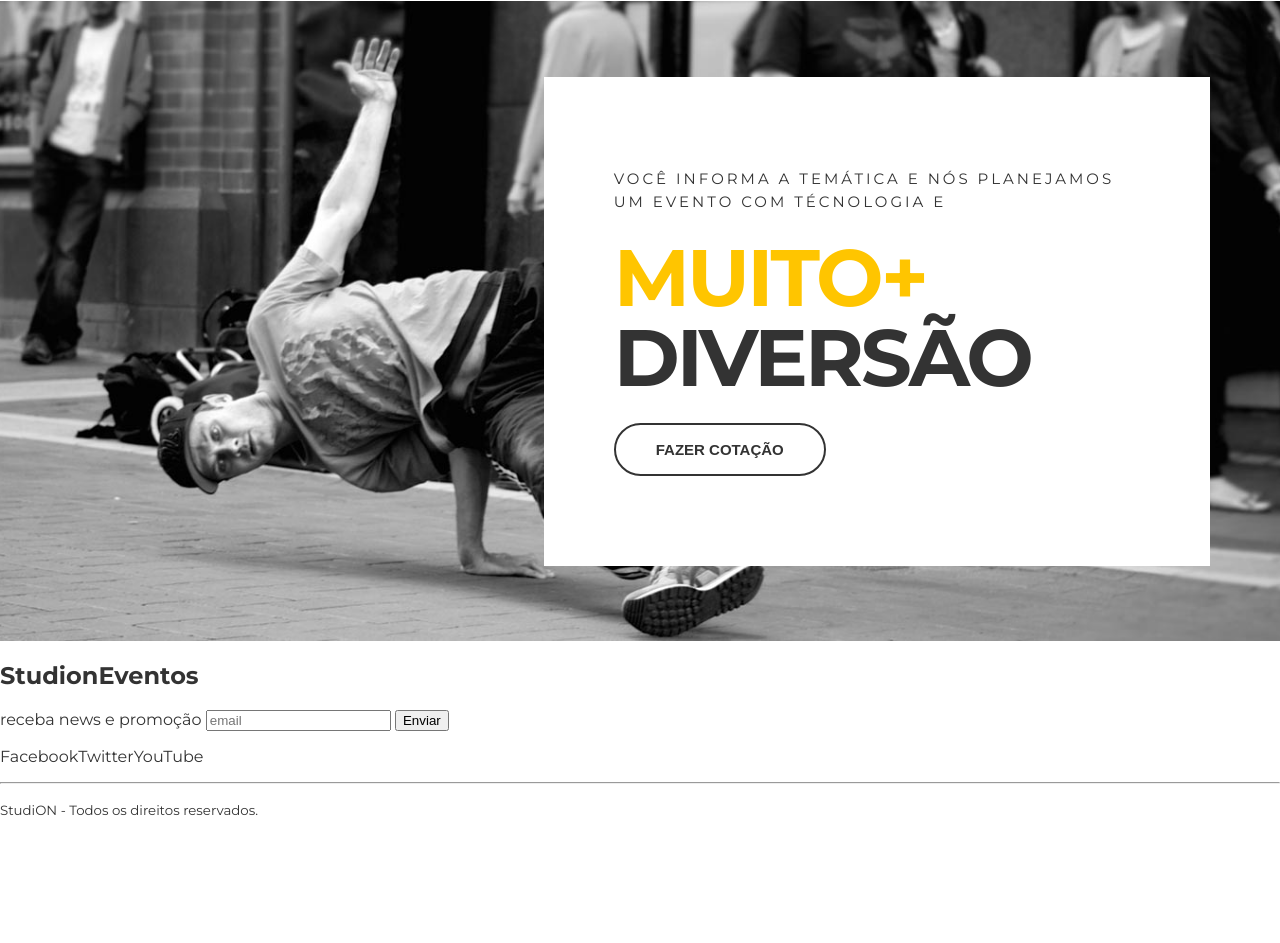
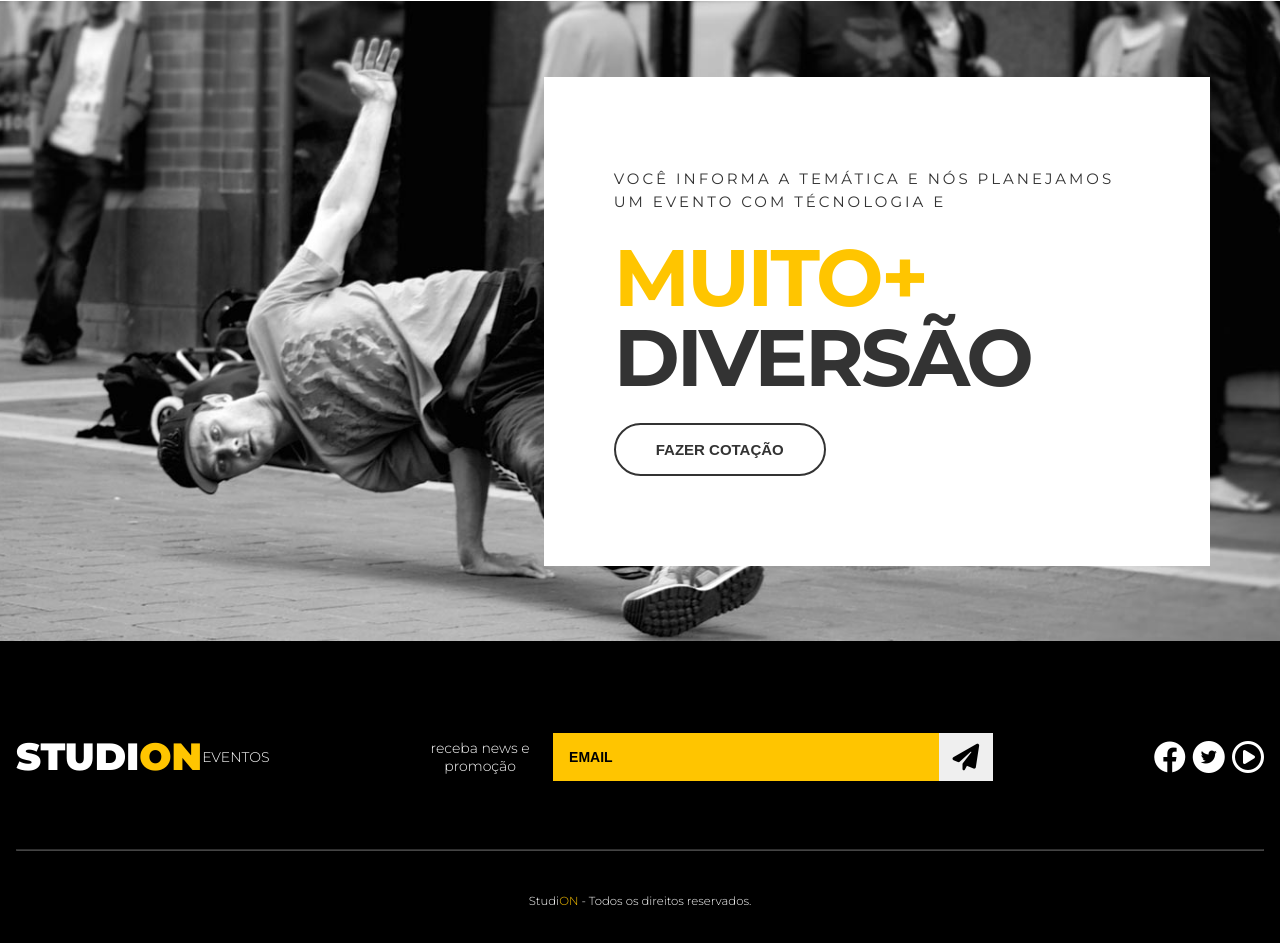
Before and after one commit to jvsantoz/studioon, a website: page SCR/index.html in a window 1280 px wide. Shown: the part 1883-2826 px from the top of the page. Before the commit the page ends 2718 px from the top, so only its background shows below. Drawn offline with Linux system fonts and the light colour scheme.

Commit message:
feat(css): finalizing the page footer

```diff
--- a/SCR/index.html
+++ b/SCR/index.html
@@ -107,34 +107,53 @@
             </section>
         </main>
 
-        <footer>
-            <h2>Studi<span>on</span><span>Eventos</span></h2>
-            <form>
-                <label>receba news e promoção</label>
-                <input type="email" placeholder="email"/>
-                <button type="submit">Enviar</button>
+        <footer class="footer">
+
+            <div class="footer__container">
+
+                <h2 class="logo-studion">
+                    Studi<span class="copy--primary">on</span>
+                    <span class="logo-studion__subtitle">Eventos</span>
+                </h2>
+                <form class="footer_form">
+                    <label for="email">receba news e promoção</label>
+                    <div class="footer__email">
+                        <input id="email" type="email" placeholder="email"/>
+                        <button type="submit">
+                            <i class="fas fa-paper-plane fa-2x"></i>
+                        </button>
+                    </div>
                 </form>
-            <ul>
+                <ul class='footer_social'>
                     <li>
-                    <a href="http://facebook.com" target="_blank"> </a>
-                    Facebook
+                        <a href="http://facebook.com" target="_blank">
+                        <i class="fa-brands fa-facebook fa-2x"></i>
+                        </a>
                     </li>
 
                     <li>
-                    <a href="http://twitter.com" target="_blank"> </a>
-                    Twitter
+                        <a href="http://twitter.com" target="_blank">
+                            <span class="fa-stack">
+                                <i class="fas fa-circle fa-stack-2x fa-inverse"></i>
+                                <i class="fab fa-twitter fa-stack-1x"></i>
+                            </span>
+                        </a>
                     </li>
 
                     <li>
-                    <a href="http://youtube.com" target="_blank"> </a>
-                    YouTube
+                        <a href="http://youtube.com" target="_blank">
+                            <i class="fa-regular fa-circle-play fa-2x"></i>
+                        </a>
                     </li>
                 </ul>
+
+            </div>
+
 
             <hr/>
 
             <p>
-                <small>Studi<span>ON</span> - Todos os direitos reservados.</small>
+                <small>Studi<span class="copy--primary">ON</span> - Todos os direitos reservados.</small>
             </p>
         </footer>
     </body>
--- a/SCR/style.css
+++ b/SCR/style.css
@@ -1,4 +1,7 @@
 @import url('https://fonts.googleapis.com/css2?family=Montserrat:wght@300;400;500;700;900&family=Roboto&display=swap');
+@import url('https://cdnjs.cloudflare.com/ajax/libs/font-awesome/6.2.0/css/fontawesome.min.css');
+@import url('https://cdnjs.cloudflare.com/ajax/libs/font-awesome/6.2.0/css/solid.min.css');
+@import url('https://cdnjs.cloudflare.com/ajax/libs/font-awesome/6.2.0/css/all.min.css');
 
 *{
     box-sizing: border-box;
@@ -102,7 +105,7 @@ ul{
 
 .slide{
     position: relative;
-    height: calc(90vh - 7.75rem);
+    height: calc(90vh - 7.75rem)
     }
 
 .slide__background-image {
@@ -273,3 +276,105 @@ ul{
         border-color: var(--color-copy);
         background: unset;
     }
+
+    .footer {
+        background-color: #000;
+        color: #fff;
+        padding: 0 1rem;
+    }
+
+    .footer__container{
+        display: grid;
+        grid-template-columns: repeat(3, auto);
+        align-items: center;
+        padding: 5.25rem 0 3.75rem 0;
+    }
+
+    .footer .logo-studion {
+        justify-self: start;
+        margin: 0;
+    }
+
+    .logo-studion__subtitle{
+        display: block;
+    }
+
+    .footer_form {
+
+        display: grid;
+        place-items: center;
+        grid-template-columns: 10ch auto;
+        gap: 1.25rem;
+
+    }
+
+    .footer_form label {
+        font-size: 0.875rem;
+        font-weight: 300;
+        text-align: center;
+    }
+
+    .footer__email {
+        display: grid;
+        grid-template-columns: auto 3.375rem;
+        width: 100%;
+    }
+
+    .footer_form input {
+        background-color: var(--colorprimary);
+        border: unset;
+        padding: 1rem;
+        font-size: 0.875rem;
+        font-weight: 700;
+        text-transform: uppercase;
+        color: #000;
+    }
+
+    .footer_form input::placeholder {
+        color: #000;
+    }
+
+    .footer_form input:focus {
+        outline: unset;
+    }
+
+    .footer_form button {
+        cursor: pointer;
+        border: unset;
+        height: 100%;
+        transition: 0.3s all ease;
+    }
+
+    .footer_form button:hover {
+       color: #fff;
+       background-color: var(--colorprimary);
+    }
+
+    .footer_social {
+        justify-self: end;
+    }
+
+    .footer_social a,
+    .footer_social a:visited
+    .footer_social a:active {
+        color: #fff;
+        margin-left: 0.2rem;
+    }
+
+    .footer_social a .fa-twitter,
+    .footer_social a:visited .fa-twitter
+    .footer_social a:active .fa-twitter {
+        color: #000;
+    }
+
+    .footer hr {
+        border-color: #fff4 ;
+        margin: 0;
+    }
+
+    .footer p {
+        text-align: center;
+        font-size: 0.875rem;
+        font-weight: 300;
+        margin: 2.5rem 0;
+    }
```
Lines whose indentation alone changed are shown as unchanged.
